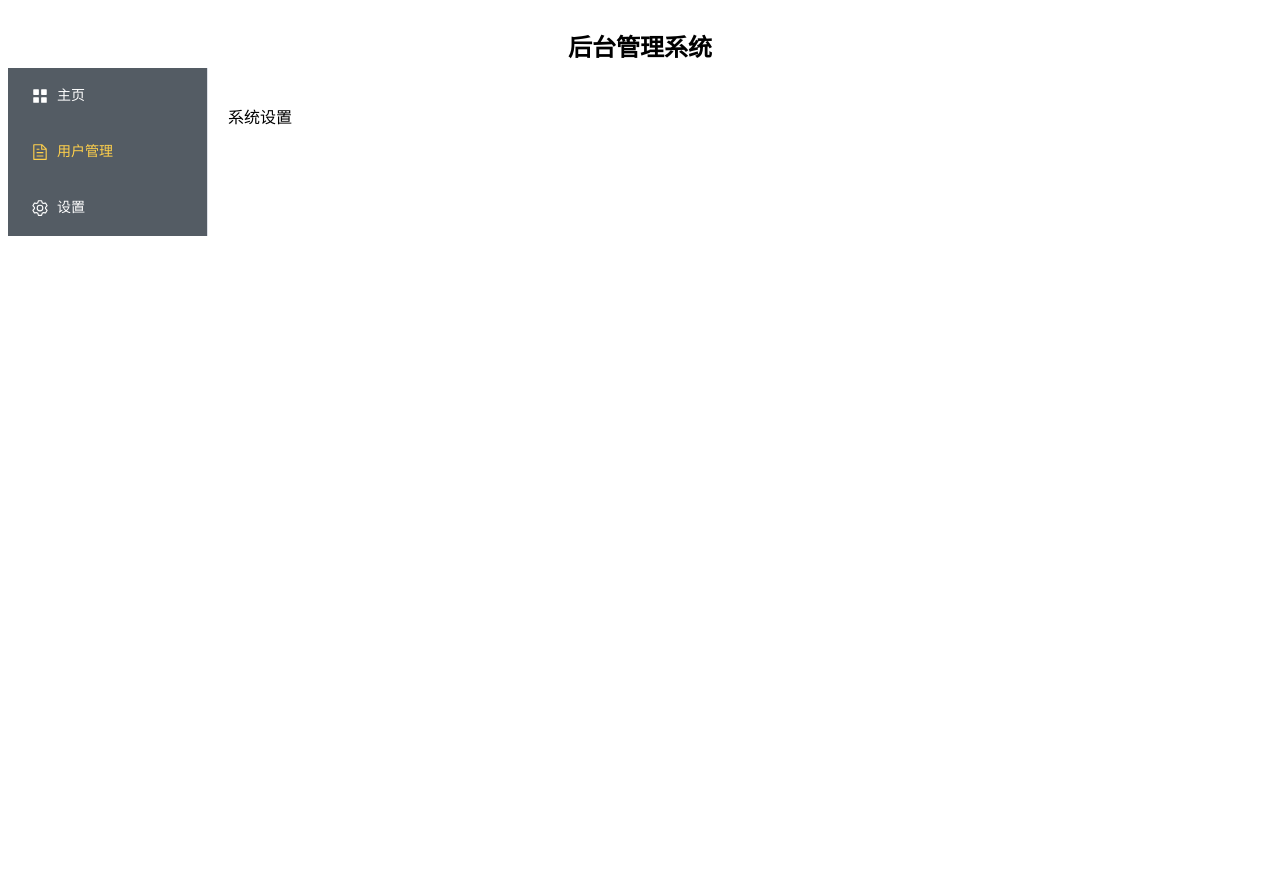
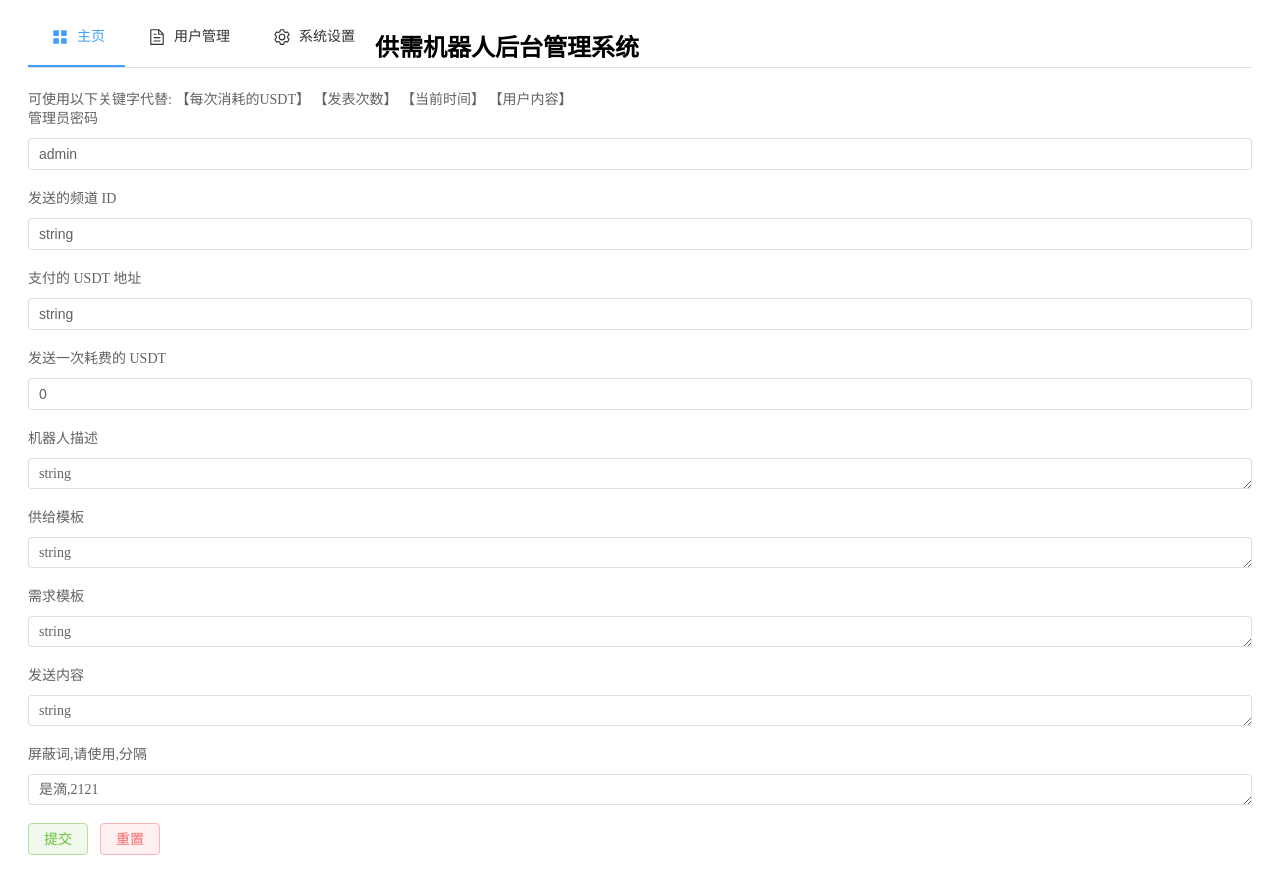
Before and after one commit to WhaleFell/vue3-myself-template, a Vue app: page /#/setting in a window 1280 px wide. Shown: the top 894 px of the page. Before the commit the page ends 800 px from the top, so only its background shows below. Built offline with nearby package versions, Linux system fonts and the light colour scheme; no server answers.

Commit message:
✨ feat: 完成各种功能了

```diff
--- a/auto-imports.d.ts
+++ b/auto-imports.d.ts
@@ -5,5 +5,7 @@
 // Generated by unplugin-auto-import
 export {}
 declare global {
-
+  const ElMessage: typeof import('element-plus/es')['ElMessage']
+  const ElMessageBox: typeof import('element-plus/es')['ElMessageBox']
+  const ElNotification: typeof import('element-plus/es')['ElNotification']
 }
--- a/src/App.vue
+++ b/src/App.vue
@@ -1,16 +1,11 @@
 <template>
   <el-container>
     <el-header>
-      <h1 style="text-align: center">后台管理系统</h1>
+      <Aside></Aside>
     </el-header>
-    <el-container>
-      <el-aside width="200px">
-        <Aside></Aside>
-      </el-aside>
-      <el-main>
-        <router-view />
-      </el-main>
-    </el-container>
+    <el-main>
+      <RouterView></RouterView>
+    </el-main>
   </el-container>
 </template>
 
--- /dev/null
+++ b/src/apis.ts
@@ -0,0 +1,38 @@
+import type { AxiosError, AxiosInstance, AxiosRequestConfig, AxiosResponse } from "axios";
+import axios from "axios";
+
+import { ElMessage } from 'element-plus'
+
+
+/**
+ * 错误处理: https://www.axios-http.cn/docs/handling_errors
+ * ① 发送请求时出了点问题，比如网络错误
+ * ② 请求已经成功发起，但没有收到响应
+ * ③ 请求成功发出且服务器也响应了状态码，但状态代码超出了 2xx 的范围
+ */
+
+export const service: AxiosInstance = axios.create({
+  baseURL: 'http://usa1.whaleluo.top:8456/',
+  timeout: 10 * 1000, // 请求超时时间
+  headers: { "Content-Type": "application/json;charset=UTF-8" }
+});
+
+
+// Add a response interceptor
+service.interceptors.response.use(function (response) {
+  // Any status code that lie within the range of 2xx cause this function to trigger
+  // Do something with response data
+  ElMessage({
+    message: `请求成功!`,
+    type: 'success',
+  })
+  return response;
+}, function (error) {
+  // Any status codes that falls outside the range of 2xx cause this function to trigger
+  // Do something with response error
+  ElMessage({
+    message: `请求出错,请检查后端和提交参数!${error}`,
+    type: 'warning',
+  })
+  return Promise.reject(error);
+});
--- a/src/components/Aside.vue
+++ b/src/components/Aside.vue
@@ -1,11 +1,5 @@
 <template>
-  <el-menu
-    active-text-color="#ffd04b"
-    background-color="#545c64"
-    class="el-menu-vertical-demo"
-    default-active="2"
-    text-color="#fff"
-  >
+  <el-menu default-active="1" class="el-menu-demo" mode="horizontal">
     <router-link :to="{ name: 'main' }" custom v-slot="{ navigate }">
       <el-menu-item index="1" @click="navigate">
         <el-icon><icon-menu /></el-icon>
@@ -27,9 +21,11 @@
         <el-icon>
           <setting />
         </el-icon>
-        <span>设置</span>
+        <span>系统设置</span>
       </el-menu-item>
     </router-link>
+
+    <h2>供需机器人后台管理系统</h2>
   </el-menu>
 </template>
 
--- a/src/components/Main.vue
+++ b/src/components/Main.vue
@@ -1,43 +1,43 @@
 <template>
-  <el-progress type="dashboard" :percentage="percentage" :color="colors" />
-  <el-progress type="dashboard" :percentage="percentage2" :color="colors" />
-  <el-button-group>
-    <el-button :icon="Minus" @click="decrease" />
-    <el-button :icon="Plus" @click="increase" />
-  </el-button-group>
+  <h1>欢迎进入供需机器人管理后台</h1>
+  <h2>总申请支付金额:{{ pay_total_amount }}</h2>
+  <h2>全部用户的总金额:{{ user_total_amount }}</h2>
 </template>
 
 <script setup lang="ts">
-import { onMounted, ref } from 'vue'
-import { Minus, Plus } from '@element-plus/icons-vue'
+import { ref, onMounted } from 'vue'
+import { service } from '../apis'
 
-const percentage = ref(10)
-const percentage2 = ref(0)
+const pay_total_amount = ref<number>(0)
+const user_total_amount = ref<number>(0)
 
-const colors = [
-  { color: '#f56c6c', percentage: 20 },
-  { color: '#e6a23c', percentage: 40 },
-  { color: '#5cb87a', percentage: 60 },
-  { color: '#1989fa', percentage: 80 },
-  { color: '#6f7ad3', percentage: 100 },
-]
+const getUserAmount = () => {
+  service
+    .get('/user/get_user_total_amount/')
+    .then((response) => {
+      user_total_amount.value = Number(response.data)
+    })
+    .catch(function (error) {
+      // 请求失败处理
+      console.log(error)
+    })
+}
 
-const increase = () => {
-  percentage.value += 10
-  if (percentage.value > 100) {
-    percentage.value = 100
-  }
+const getPaysAmount = () => {
+  service
+    .get('/pay/total_amount/')
+    .then((response) => {
+      pay_total_amount.value = Number(response.data)
+    })
+    .catch(function (error) {
+      // 请求失败处理
+      console.log(error)
+    })
 }
-const decrease = () => {
-  percentage.value -= 10
-  if (percentage.value < 0) {
-    percentage.value = 0
-  }
-}
+
 onMounted(() => {
-  setInterval(() => {
-    percentage2.value = (percentage2.value % 100) + 10
-  }, 500)
+  getUserAmount()
+  getPaysAmount()
 })
 </script>
 
--- a/src/components/SettingPage.vue
+++ b/src/components/SettingPage.vue
@@ -1,9 +1,115 @@
 <template>
-  <p>系统设置</p>
+  <ElText>
+    可使用以下关键字代替: 【每次消耗的USDT】 【发表次数】 【当前时间】
+    【用户内容】
+  </ElText>
+  <ElForm :model="FormConfig" label-position="top">
+    <el-form-item label="管理员密码">
+      <el-input v-model="FormConfig.admin_password" />
+    </el-form-item>
+    <el-form-item label="发送的频道 ID">
+      <el-input v-model="FormConfig.channel_id" />
+    </el-form-item>
+    <el-form-item label="支付的 USDT 地址">
+      <el-input v-model="FormConfig.usdt_token" />
+    </el-form-item>
+    <el-form-item label="发送一次耗费的 USDT">
+      <el-input v-model="FormConfig.once_cost" />
+    </el-form-item>
+    <el-form-item label="机器人描述" autosize type="textarea">
+      <el-input v-model="FormConfig.description" autosize type="textarea" />
+    </el-form-item>
+    <el-form-item label="供给模板">
+      <el-input v-model="FormConfig.provide_desc" autosize type="textarea" />
+    </el-form-item>
+    <el-form-item label="需求模板">
+      <el-input v-model="FormConfig.require_desc" autosize type="textarea" />
+    </el-form-item>
+    <el-form-item label="发送内容">
+      <el-input v-model="FormConfig.send_content" autosize type="textarea" />
+    </el-form-item>
+    <el-form-item label="屏蔽词,请使用,分隔">
+      <el-input v-model="FormConfig.ban_words" autosize type="textarea" />
+    </el-form-item>
+    <el-form-item>
+      <el-button type="success" plain @click="commit">提交</el-button>
+      <el-button type="danger" plain @click="reset">重置</el-button>
+    </el-form-item>
+  </ElForm>
 </template>
 
 <script setup lang="ts">
+import { reactive, ref, onMounted } from 'vue'
+import { service } from '../apis'
+// {
+//   "admin_password": "admin",
+//   "provide_desc": "string",
+//   "require_desc": "string",
+//   "send_content": "string",
+//   "channel_id": "string",
+//   "usdt_token": "string",
+//   "description": "string",
+//   "once_cost": 0
+// }
 
+interface Config {
+  admin_password: string
+  provide_desc: string
+  require_desc: string
+  send_content: string
+  channel_id: string
+  usdt_token: string
+  description: string
+  once_cost: number
+  ban_words: string
+}
+
+let FormConfig = ref<Config>({
+  admin_password: 'admin',
+  provide_desc: 'string',
+  require_desc: 'string',
+  send_content: 'string',
+  channel_id: 'string',
+  usdt_token: 'string',
+  description: 'string',
+  once_cost: 0,
+  ban_words: '是滴,2121',
+})
+
+const get = () =>
+  service
+    .get('/config/config_get')
+    .then((response) => (FormConfig.value = response.data))
+    .catch(function (error) {
+      // 请求失败处理
+      console.log(error)
+    })
+
+const reset = () => {
+  service
+    .get('/config/config_reset')
+    .then((response) => (FormConfig.value = response.data))
+    .catch(function (error) {
+      // 请求失败处理
+      console.log(error)
+    })
+  get()
+}
+
+const commit = () => {
+  service
+    .post('/config/config_set', FormConfig.value)
+    .then((response) => (FormConfig.value = response.data))
+    .catch(function (error) {
+      // 请求失败处理
+      console.log(error)
+    })
+  get()
+}
+
+onMounted(() => {
+  get()
+})
 </script>
 
 <style scoped></style>
--- a/src/main.ts
+++ b/src/main.ts
@@ -1,17 +1,21 @@
 import { createApp } from 'vue'
+import { createPinia } from 'pinia'
 import App from './App.vue'
 import ElementPlus from 'element-plus'
+import 'element-plus/dist/index.css'
 import * as ElementPlusIconsVue from '@element-plus/icons-vue'
 import router from './router/index'
 
 const app = createApp(App)
+const pinia = createPinia()
 
 // register all icon component
 for (const [key, component] of Object.entries(ElementPlusIconsVue)) {
-    app.component(key, component)
+  app.component(key, component)
 }
 
 app
-.use(ElementPlus, { size: 'small', zIndex: 3000 })
-.use(router)
-.mount('#app')
+  .use(ElementPlus, { size: 'small', zIndex: 3000 })
+  .use(router)
+  .use(pinia)
+  .mount('#app')
--- a/src/router/routes.ts
+++ b/src/router/routes.ts
@@ -6,7 +6,6 @@ import type { RouteRecordRaw } from 'vue-router'
 
 // 使用路由项目类型声明一个路由数组
 const routes: RouteRecordRaw[] = [
-
   {
     path: '/main/',
     name: 'main',
--- a/vite.config.ts
+++ b/vite.config.ts
@@ -9,10 +9,11 @@ import { resolve } from 'path'
 
 // https://vitejs.dev/config/
 export default defineConfig({
-  base:"/",
+  base: "/",
 
   plugins: [
     vue(),
+    // Ele UI 按需导入
     AutoImport({
       resolvers: [ElementPlusResolver()],
     }),
@@ -23,7 +24,39 @@ export default defineConfig({
 
   resolve: {
     alias: {
-        '@src': resolve(__dirname,'src'), // 源码根目录
+      '@src': resolve(__dirname, 'src'), // 源码根目录
     },
   },
+
+  server: {
+    host: '0.0.0.0',
+    port: 8991,
+    // 是否开启 https
+    https: false,
+    // 设置反向代理，跨域
+    proxy: {
+      '/user/': {
+        // 后台地址
+        target: 'http://usa1.whaleluo.top:8456/',
+        changeOrigin: true,
+        rewrite: path => path.replace(/^\//, '')
+      },
+      '/pay/': {
+        // 后台地址
+        target: 'http://usa1.whaleluo.top:8456/',
+        changeOrigin: true,
+        rewrite: path => path.replace(/^\//, '')
+      },
+      '/config/': {
+        // 后台地址
+        target: 'http://usa1.whaleluo.top:8456/',
+        changeOrigin: true,
+        rewrite: path => path.replace(/^\//, '')
+      },
+    }
+  },
+
+
+
+
 })
```
Also changed, not shown: components.d.ts (+10 -0 lines), package.json (+9 -7 lines), src/components/Users.vue (+95 -2 lines), 1 other file (tests, documents, lock files or other folders). Lines whose indentation alone changed are shown as unchanged.
